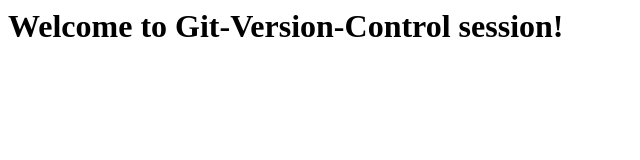
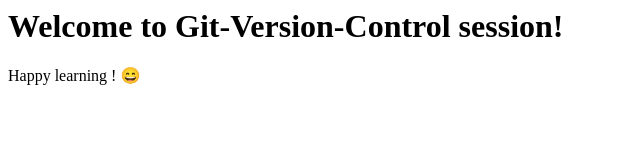
Before and after one commit to li2hub/example-gui, a plain HTML site: page index.html in a window 1280 px wide. Shown: the whole page, without its empty margins (0-640 px from the left). Drawn offline with Linux system fonts and the light colour scheme.

Commit message:
Updated index.html

```diff
--- a/index.html
+++ b/index.html
@@ -8,6 +8,7 @@
 
 <body>
     <h1>Welcome to Git-Version-Control session!</h1>
+    <p> Happy learning ! 😄 </p>
 </body>
 
 </html>
```
